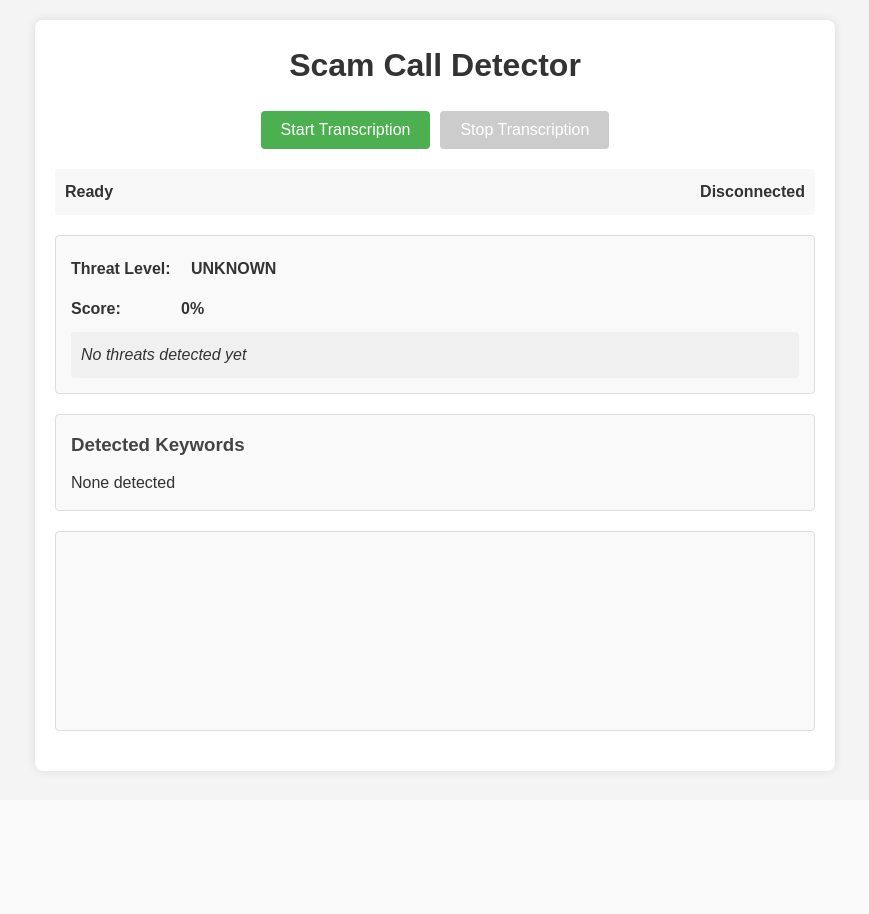
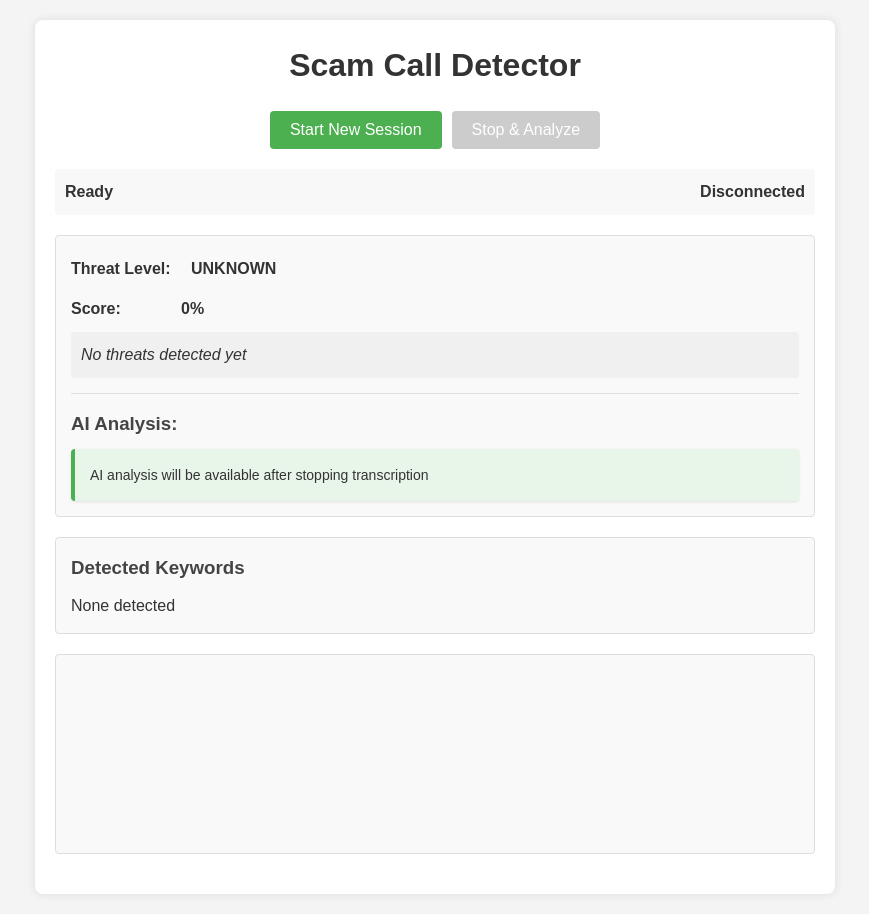
Before and after one commit to addyagas/Hacktastic4-SteelHacks2025, a Flask app: page / in a window 1280 px wide. Shown: the whole page, without its empty margins (205-1074 px from the left). Before the commit the page ends 774 px from the top, so only its background shows below. Run offline with Flask 3, Linux system fonts and the light colour scheme; some libraries are stand-ins or nearby versions.

Commit message:
make ai anaysis work

```diff
--- a/main.py
+++ b/main.py
@@ -14,7 +14,7 @@ from flask_socketio import SocketIO, emit
 from live_transcript_analyzer import TranscriptAnalyzer
 
 # --- Configuration ---
-YOUR_API_KEY = "e8f7002b0f854a4dbb208d297e29aa74"  # Replace with your actual API key
+YOUR_API_KEY = "e8f7002b0f854a4dbb208d297e29aa74"
 
 CONNECTION_PARAMS = {
     "sample_rate": 16000,
@@ -99,6 +99,7 @@ class TranscriptionSession:
                             'risk_level': analysis_result.get('scamAnalysis', {}).get('riskLevel', 'unknown'),
                             'score_percentage': analysis_result.get('scamAnalysis', {}).get('percentageScore', 0),
                             'description': analysis_result.get('scamAnalysis', {}).get('description', '')
+                            # AI summary will be sent only when the session ends
                         }
                     }, room=self.client_id)
                 else:
@@ -128,21 +129,40 @@ class TranscriptionSession:
                 print(f"\nSession Terminated for client {self.client_id}: "
                       f"Audio Duration={audio_duration}s, Session Duration={session_duration}s")
 
-                # Get final threat analysis
-                final_analysis = self.analyzer.get_final_analysis()
+                # Get final threat analysis if there's any transcript
+                if self.analyzer.current_transcript.strip():
+                    # Get final analysis
+                    final_analysis = self.analyzer.get_final_analysis()
 
-                # Notify client of session termination with final analysis
-                socketio.emit('transcription_end', {
-                    'audio_duration': audio_duration,
-                    'session_duration': session_duration,
-                    'final_threat_analysis': {
-                        'found_keywords': final_analysis.get('foundKeywords', []),
-                        'risk_level': final_analysis.get('scamAnalysis', {}).get('riskLevel', 'unknown'),
-                        'score_percentage': final_analysis.get('scamAnalysis', {}).get('percentageScore', 0),
-                        'description': final_analysis.get('scamAnalysis', {}).get('description', ''),
-                        'matches': final_analysis.get('scamAnalysis', {}).get('matches', [])
-                    }
-                }, room=self.client_id)
+                    # Generate the AI summary for the final analysis
+                    from constants import generate_scam_summary
+                    ai_summary = generate_scam_summary(
+                        final_analysis.get('scamAnalysis', {}).get('matches', []),
+                        final_analysis.get('foundKeywords', []),
+                        final_analysis.get('scamAnalysis', {}).get('riskLevel', 'minimal'),
+                        final_analysis.get('transcript', '')
+                    )
+
+                    # Notify client of session termination with final analysis
+                    socketio.emit('transcription_end', {
+                        'audio_duration': audio_duration,
+                        'session_duration': session_duration,
+                        'final_threat_analysis': {
+                            'found_keywords': final_analysis.get('foundKeywords', []),
+                            'risk_level': final_analysis.get('scamAnalysis', {}).get('riskLevel', 'unknown'),
+                            'score_percentage': final_analysis.get('scamAnalysis', {}).get('percentageScore', 0),
+                            'description': final_analysis.get('scamAnalysis', {}).get('description', ''),
+                            'matches': final_analysis.get('scamAnalysis', {}).get('matches', []),
+                            'ai_summary': ai_summary
+                        }
+                    }, room=self.client_id)
+                else:
+                    # No transcript to analyze
+                    socketio.emit('transcription_end', {
+                        'audio_duration': audio_duration,
+                        'session_duration': session_duration,
+                        'final_threat_analysis': None
+                    }, room=self.client_id)
 
         except json.JSONDecodeError as e:
             print(f"Error decoding message for client {self.client_id}: {e}")
@@ -265,13 +285,25 @@ def handle_start_transcription():
     client_id = request.sid
     print(f"Starting transcription for client: {client_id}")
 
-    # Create a new session if it doesn't exist
+    # If a session already exists, stop it before creating a new one
+    if client_id in client_sessions:
+        client_sessions[client_id].stop()
+        # Don't delete the session yet, we'll reuse it
+
+    # Create a new session or reset the existing one
     if client_id not in client_sessions:
         client_sessions[client_id] = TranscriptionSession(client_id)
-        client_sessions[client_id].start()
-        emit('transcription_started', {'status': 'started'})
     else:
-        emit('transcription_error', {'error': 'Session already exists'})
+        # Reset the analyzer to start fresh
+        client_sessions[client_id].analyzer.reset()
+        # Reset other necessary components
+        client_sessions[client_id].ws_app = None
+        client_sessions[client_id].ws_thread = None
+        client_sessions[client_id].stop_event = threading.Event()
+        client_sessions[client_id].connected = False
+
+    client_sessions[client_id].start()
+    emit('transcription_started', {'status': 'started'})
 
 @socketio.on('stop_transcription')
 def handle_stop_transcription():
@@ -281,7 +313,7 @@ def handle_stop_transcription():
 
     if client_id in client_sessions:
         client_sessions[client_id].stop()
-        del client_sessions[client_id]
+        # Don't delete the session, so it can be restarted
         emit('transcription_stopped', {'status': 'stopped'})
     else:
         emit('transcription_error', {'error': 'No active session'})
@@ -334,8 +366,8 @@ def create_frontend_files():
         <h1>Scam Call Detector</h1>
 
         <div class="controls">
-            <button id="startButton" class="button">Start Transcription</button>
-            <button id="stopButton" class="button" disabled>Stop Transcription</button>
+            <button id="startButton" class="button">Start New Session</button>
+            <button id="stopButton" class="button" disabled>Stop & Analyze</button>
         </div>
 
         <div class="status-container">
@@ -353,6 +385,10 @@ def create_frontend_files():
                 <div id="threatScore" class="score">0%</div>
             </div>
             <div class="threat-description" id="threatDescription">No threats detected yet</div>
+            <div class="ai-summary-container">
+                <h3>AI Analysis:</h3>
+                <div id="aiSummary" class="ai-summary">AI analysis will be available after stopping transcription</div>
+            </div>
         </div>
 
         <div class="keywords-container">
@@ -513,6 +549,29 @@ h3 {
     font-style: italic;
 }
 
+.ai-summary-container {
+    margin-top: 15px;
+    border-top: 1px solid #ddd;
+    padding-top: 15px;
+}
+
+.ai-summary {
+    padding: 15px;
+    background-color: #e8f5e9;
+    border-radius: 4px;
+    border-left: 4px solid #4CAF50;
+    font-size: 14px;
+    line-height: 1.6;
+    margin-top: 8px;
+    box-shadow: 0 1px 3px rgba(0,0,0,0.1);
+    transition: all 0.3s ease;
+}
+
+.ai-summary.analysis-complete {
+    background-color: #e3f2fd;
+    border-left-color: #2196F3;
+}
+
 .keywords-container {
     background-color: #f9f9f9;
     border: 1px solid #ddd;
@@ -588,6 +647,7 @@ document.addEventListener('DOMContentLoaded', function() {
     const threatScore = document.getElementById('threatScore');
     const threatDescription = document.getElementById('threatDescription');
     const keywordsList = document.getElementById('keywordsList');
+    const aiSummary = document.getElementById('aiSummary');
 
     // Variables
     let socket;
@@ -622,16 +682,20 @@ document.addEventListener('DOMContentLoaded', function() {
         });
 
         socket.on('transcription_started', (data) => {
+            isRecording = true;
             status.textContent = 'Transcription started';
             startButton.disabled = true;
             stopButton.disabled = false;
             // Reset threat displays
             resetThreatDisplay();
+            // Clear previous transcripts
+            finalTranscription.innerHTML = '';
+            interimTranscription.textContent = '';
         });
 
         socket.on('transcription_stopped', (data) => {
-            status.textContent = 'Transcription stopped';
-            startButton.disabled = false;
+            status.textContent = 'Analyzing transcription...';
+            startButton.disabled = true; // Keep disabled until analysis is complete
             stopButton.disabled = true;
         });
 
@@ -668,7 +732,9 @@ document.addEventListener('DOMContentLoaded', function() {
 
         socket.on('transcription_end', (data) => {
             console.log('Transcription ended:', data);
-            status.textContent = 'Transcription ended';
+            status.textContent = 'Analysis complete - Ready to start a new session';
+            startButton.disabled = false; // Re-enable the start button
+            stopButton.disabled = true;
 
             // Display final threat analysis if available
             if (data.final_threat_analysis) {
@@ -676,7 +742,7 @@ document.addEventListener('DOMContentLoaded', function() {
 
                 // Show a summary alert if risk level is medium or high
                 if (['medium', 'high'].includes(data.final_threat_analysis.risk_level)) {
-                    alert(`⚠️ SCAM WARNING: This call has been identified as a ${data.final_threat_analysis.risk_level} risk scam.\\n\\n${data.final_threat_analysis.description}`);
+                    alert(`⚠️ SCAM WARNING: This call has been identified as a ${data.final_threat_analysis.risk_level} risk scam.\\n\\n${data.final_threat_analysis.ai_summary || data.final_threat_analysis.description}`);
                 }
             }
         });
@@ -704,6 +770,7 @@ document.addEventListener('DOMContentLoaded', function() {
         threatScore.textContent = '0%';
         threatDescription.textContent = 'No threats detected yet';
         keywordsList.textContent = 'None detected';
+        aiSummary.textContent = 'AI analysis will be available after stopping transcription';
         detectedKeywords.clear();
     }
 
@@ -723,6 +790,19 @@ document.addEventListener('DOMContentLoaded', function() {
         // Update description
         if (analysis.description) {
             threatDescription.textContent = analysis.description;
+        }
+
+        // Update AI summary
+        if (analysis.ai_summary) {
+            aiSummary.textContent = analysis.ai_summary;
+            aiSummary.style.fontWeight = 'bold';
+            // Add a visual indicator that analysis is complete
+            aiSummary.classList.add('analysis-complete');
+        } else if (isRecording) {
+            // During active recording, show the waiting message
+            aiSummary.textContent = 'AI analysis will be available after stopping transcription';
+            aiSummary.style.fontWeight = 'normal';
+            aiSummary.classList.remove('analysis-complete');
         }
 
         // Update keywords list
@@ -833,6 +913,11 @@ document.addEventListener('DOMContentLoaded', function() {
         isRecording = true;
         status.textContent = 'Recording and transcribing...';
         console.log('Started recording');
+
+        // Reset the UI for a new session
+        finalTranscription.innerHTML = ''; // Clear previous transcripts
+        interimTranscription.textContent = '';
+        resetThreatDisplay();
     }
 
     // Stop transcription
@@ -844,9 +929,9 @@ document.addEventListener('DOMContentLoaded', function() {
             socket.emit('stop_transcription');
         }
 
-        // Reset UI
-        status.textContent = 'Stopped';
-        startButton.disabled = false;
+        // Update UI
+        status.textContent = 'Analyzing transcription...';
+        startButton.disabled = true; // Will be enabled after analysis is complete
         stopButton.disabled = true;
 
         // Close audio resources
--- a/static/app.js
+++ b/static/app.js
@@ -11,6 +11,7 @@ document.addEventListener('DOMContentLoaded', function() {
     const threatScore = document.getElementById('threatScore');
     const threatDescription = document.getElementById('threatDescription');
     const keywordsList = document.getElementById('keywordsList');
+    const aiSummary = document.getElementById('aiSummary');
 
     // Variables
     let socket;
@@ -45,16 +46,20 @@ document.addEventListener('DOMContentLoaded', function() {
         });
 
         socket.on('transcription_started', (data) => {
+            isRecording = true;
             status.textContent = 'Transcription started';
             startButton.disabled = true;
             stopButton.disabled = false;
             // Reset threat displays
             resetThreatDisplay();
+            // Clear previous transcripts
+            finalTranscription.innerHTML = '';
+            interimTranscription.textContent = '';
         });
 
         socket.on('transcription_stopped', (data) => {
-            status.textContent = 'Transcription stopped';
-            startButton.disabled = false;
+            status.textContent = 'Analyzing transcription...';
+            startButton.disabled = true; // Keep disabled until analysis is complete
             stopButton.disabled = true;
         });
 
@@ -91,7 +96,9 @@ document.addEventListener('DOMContentLoaded', function() {
 
         socket.on('transcription_end', (data) => {
             console.log('Transcription ended:', data);
-            status.textContent = 'Transcription ended';
+            status.textContent = 'Analysis complete - Ready to start a new session';
+            startButton.disabled = false; // Re-enable the start button
+            stopButton.disabled = true;
 
             // Display final threat analysis if available
             if (data.final_threat_analysis) {
@@ -99,7 +106,7 @@ document.addEventListener('DOMContentLoaded', function() {
 
                 // Show a summary alert if risk level is medium or high
                 if (['medium', 'high'].includes(data.final_threat_analysis.risk_level)) {
-                    alert(`⚠️ SCAM WARNING: This call has been identified as a ${data.final_threat_analysis.risk_level} risk scam.\n\n${data.final_threat_analysis.description}`);
+                    alert(`⚠️ SCAM WARNING: This call has been identified as a ${data.final_threat_analysis.risk_level} risk scam.\n\n${data.final_threat_analysis.ai_summary || data.final_threat_analysis.description}`);
                 }
             }
         });
@@ -127,6 +134,7 @@ document.addEventListener('DOMContentLoaded', function() {
         threatScore.textContent = '0%';
         threatDescription.textContent = 'No threats detected yet';
         keywordsList.textContent = 'None detected';
+        aiSummary.textContent = 'AI analysis will be available after stopping transcription';
         detectedKeywords.clear();
     }
 
@@ -146,6 +154,19 @@ document.addEventListener('DOMContentLoaded', function() {
         // Update description
         if (analysis.description) {
             threatDescription.textContent = analysis.description;
+        }
+
+        // Update AI summary
+        if (analysis.ai_summary) {
+            aiSummary.textContent = analysis.ai_summary;
+            aiSummary.style.fontWeight = 'bold';
+            // Add a visual indicator that analysis is complete
+            aiSummary.classList.add('analysis-complete');
+        } else if (isRecording) {
+            // During active recording, show the waiting message
+            aiSummary.textContent = 'AI analysis will be available after stopping transcription';
+            aiSummary.style.fontWeight = 'normal';
+            aiSummary.classList.remove('analysis-complete');
         }
 
         // Update keywords list
@@ -256,6 +277,11 @@ document.addEventListener('DOMContentLoaded', function() {
         isRecording = true;
         status.textContent = 'Recording and transcribing...';
         console.log('Started recording');
+
+        // Reset the UI for a new session
+        finalTranscription.innerHTML = ''; // Clear previous transcripts
+        interimTranscription.textContent = '';
+        resetThreatDisplay();
     }
 
     // Stop transcription
@@ -267,9 +293,9 @@ document.addEventListener('DOMContentLoaded', function() {
             socket.emit('stop_transcription');
         }
 
-        // Reset UI
-        status.textContent = 'Stopped';
-        startButton.disabled = false;
+        // Update UI
+        status.textContent = 'Analyzing transcription...';
+        startButton.disabled = true; // Will be enabled after analysis is complete
         stopButton.disabled = true;
 
         // Close audio resources
--- a/static/style.css
+++ b/static/style.css
@@ -138,6 +138,29 @@ h3 {
     font-style: italic;
 }
 
+.ai-summary-container {
+    margin-top: 15px;
+    border-top: 1px solid #ddd;
+    padding-top: 15px;
+}
+
+.ai-summary {
+    padding: 15px;
+    background-color: #e8f5e9;
+    border-radius: 4px;
+    border-left: 4px solid #4CAF50;
+    font-size: 14px;
+    line-height: 1.6;
+    margin-top: 8px;
+    box-shadow: 0 1px 3px rgba(0,0,0,0.1);
+    transition: all 0.3s ease;
+}
+
+.ai-summary.analysis-complete {
+    background-color: #e3f2fd;
+    border-left-color: #2196F3;
+}
+
 .keywords-container {
     background-color: #f9f9f9;
     border: 1px solid #ddd;
--- a/templates/index.html
+++ b/templates/index.html
@@ -12,8 +12,8 @@
         <h1>Scam Call Detector</h1>
 
         <div class="controls">
-            <button id="startButton" class="button">Start Transcription</button>
-            <button id="stopButton" class="button" disabled>Stop Transcription</button>
+            <button id="startButton" class="button">Start New Session</button>
+            <button id="stopButton" class="button" disabled>Stop & Analyze</button>
         </div>
 
         <div class="status-container">
@@ -31,6 +31,10 @@
                 <div id="threatScore" class="score">0%</div>
             </div>
             <div class="threat-description" id="threatDescription">No threats detected yet</div>
+            <div class="ai-summary-container">
+                <h3>AI Analysis:</h3>
+                <div id="aiSummary" class="ai-summary">AI analysis will be available after stopping transcription</div>
+            </div>
         </div>
 
         <div class="keywords-container">
```
Also changed, not shown: constants.py (+172 -0 lines), live_transcript_analyzer.py (+27 -4 lines).
